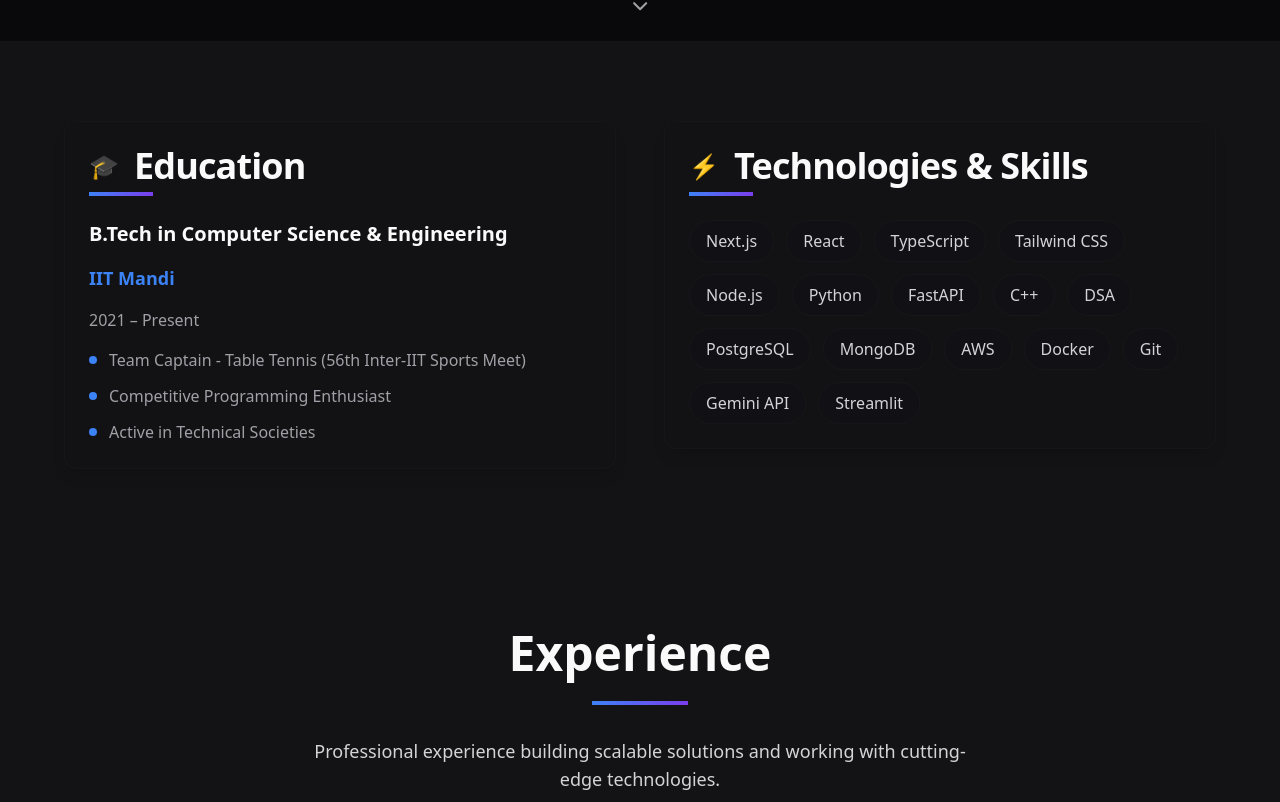
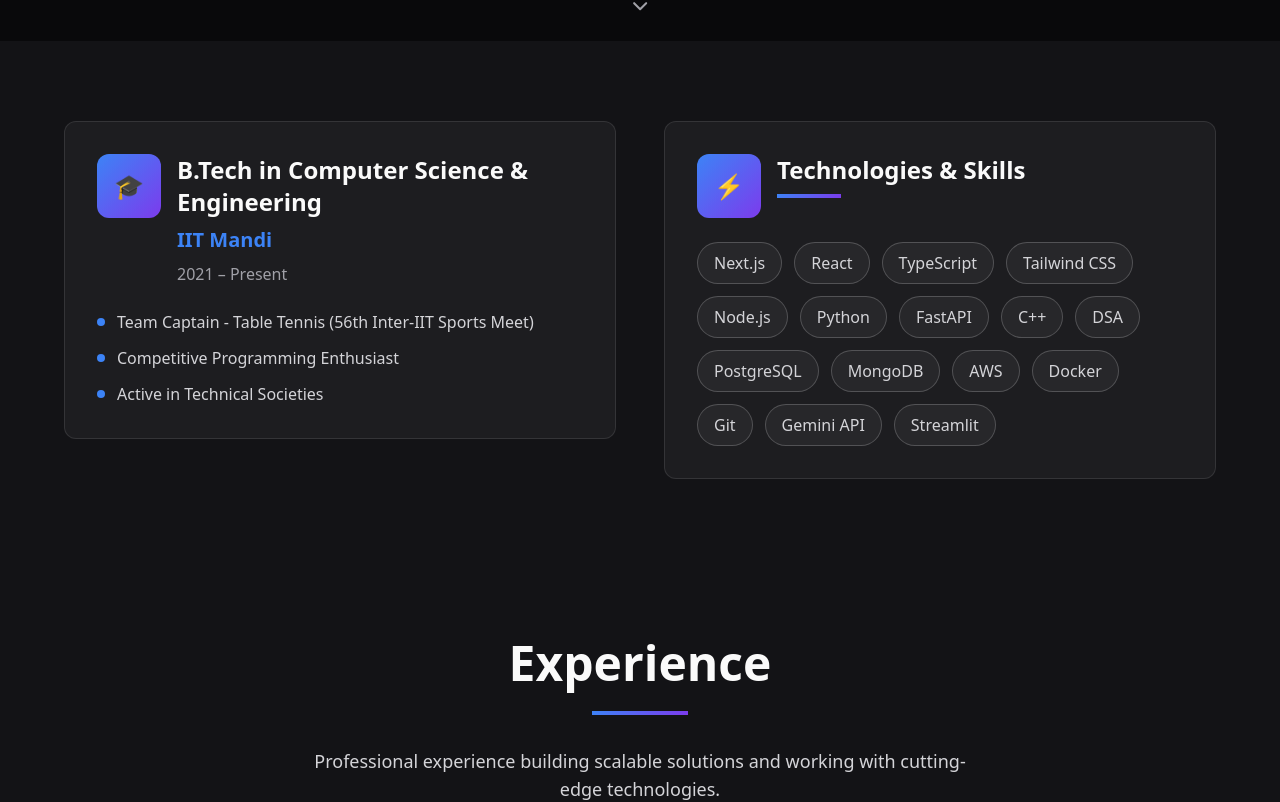
Before and after one commit to Maddy2206/personal_portfolio, a React (Vite) app: page / in a window 1280 px wide. Shown: the part 759-1561 px from the top of the page. Built offline with nearby package versions, Linux system fonts and the light colour scheme.

Commit message:
Refactor: Apply card style and navbar separation
Apply the same card style used in the experience section to the education and technical skills sections. Add a border to each individual technical skill. Implement a visual separation effect for the navbar in light mode.

```diff
--- a/src/components/Navigation.tsx
+++ b/src/components/Navigation.tsx
@@ -57,7 +57,7 @@ export const Navigation = () => {
         className={`fixed top-0 left-0 right-0 z-50 transition-all duration-300 ${
           isScrolled
             ? "bg-background/80 backdrop-blur-md border-b border-border shadow-lg"
-            : "bg-background/20 backdrop-blur-sm border-b border-border/20"
+            : "bg-background/20 backdrop-blur-sm border-b border-border/30 shadow-sm"
         }`}
       >
         <div className="container mx-auto px-6">
--- a/src/components/sections/AboutSection.tsx
+++ b/src/components/sections/AboutSection.tsx
@@ -1,7 +1,6 @@
 import { motion } from "framer-motion";
 import { useInView } from "react-intersection-observer";
 import { Code, Database, Globe, Zap } from "lucide-react";
-import { Card, CardContent, CardHeader, CardTitle } from "@/components/ui/card";
 
 const skills = [
   { name: "Next.js", category: "Frontend" },
@@ -87,68 +86,73 @@ export const AboutSection = () => {
 
             {/* Left Side - Education */}
             <motion.div variants={itemVariants}>
-              <Card className="border border-border/50 bg-card/80 backdrop-blur-sm shadow-lg">
-                <CardHeader>
-                  <CardTitle className="text-3xl md:text-4xl font-bold text-foreground flex items-center gap-4">
+              <motion.div
+                whileHover={{ scale: 1.02 }}
+                className="bg-portfolio-elevated rounded-xl p-8 border border-white/10 hover:border-accent-primary/30 transition-all duration-300"
+              >
+                <div className="flex items-start space-x-4 mb-6">
+                  <div className="w-16 h-16 bg-gradient-primary rounded-xl flex items-center justify-center flex-shrink-0">
                     <span className="text-2xl">🎓</span>
-                    Education
-                  </CardTitle>
-                  <div className="w-16 h-1 bg-gradient-primary"></div>
-                </CardHeader>
-                <CardContent className="space-y-6">
-                  <div className="space-y-4">
-                    <h3 className="text-xl font-bold text-foreground">
+                  </div>
+                  <div>
+                    <h3 className="text-2xl font-bold text-text-primary mb-2">
                       B.Tech in Computer Science & Engineering
                     </h3>
-                    <h4 className="text-lg text-primary font-semibold">
+                    <h4 className="text-xl text-accent-primary font-semibold mb-2">
                       IIT Mandi
                     </h4>
-                    <p className="text-muted-foreground">2021 – Present</p>
-
-                    <div className="space-y-3 mt-4">
-                      <div className="flex items-center">
-                        <span className="w-2 h-2 bg-primary rounded-full mr-3"></span>
-                        <span className="text-muted-foreground">Team Captain - Table Tennis (56th Inter-IIT Sports Meet)</span>
-                      </div>
-                      <div className="flex items-center">
-                        <span className="w-2 h-2 bg-primary rounded-full mr-3"></span>
-                        <span className="text-muted-foreground">Competitive Programming Enthusiast</span>
-                      </div>
-                      <div className="flex items-center">
-                        <span className="w-2 h-2 bg-primary rounded-full mr-3"></span>
-                        <span className="text-muted-foreground">Active in Technical Societies</span>
+                    <p className="text-text-muted">2021 – Present</p>
                   </div>
                 </div>
+
+                <div className="space-y-3">
+                  <div className="flex items-start">
+                    <div className="w-2 h-2 bg-accent-primary rounded-full mt-2 mr-3 flex-shrink-0"></div>
+                    <span className="text-text-secondary">Team Captain - Table Tennis (56th Inter-IIT Sports Meet)</span>
                   </div>
-                </CardContent>
-              </Card>
+                  <div className="flex items-start">
+                    <div className="w-2 h-2 bg-accent-primary rounded-full mt-2 mr-3 flex-shrink-0"></div>
+                    <span className="text-text-secondary">Competitive Programming Enthusiast</span>
+                  </div>
+                  <div className="flex items-start">
+                    <div className="w-2 h-2 bg-accent-primary rounded-full mt-2 mr-3 flex-shrink-0"></div>
+                    <span className="text-text-secondary">Active in Technical Societies</span>
+                  </div>
+                </div>
+              </motion.div>
             </motion.div>
 
             {/* Right Side - Technologies & Skills */}
             <motion.div variants={itemVariants}>
-              <Card className="border border-border/50 bg-card/80 backdrop-blur-sm shadow-lg">
-                <CardHeader>
-                  <CardTitle className="text-3xl md:text-4xl font-bold text-foreground flex items-center gap-4">
+              <motion.div
+                whileHover={{ scale: 1.02 }}
+                className="bg-portfolio-elevated rounded-xl p-8 border border-white/10 hover:border-accent-primary/30 transition-all duration-300"
+              >
+                <div className="flex items-start space-x-4 mb-6">
+                  <div className="w-16 h-16 bg-gradient-primary rounded-xl flex items-center justify-center flex-shrink-0">
                     <span className="text-2xl">⚡</span>
+                  </div>
+                  <div>
+                    <h3 className="text-2xl font-bold text-text-primary mb-2">
                       Technologies & Skills
-                  </CardTitle>
+                    </h3>
                     <div className="w-16 h-1 bg-gradient-primary"></div>
-                </CardHeader>
-                <CardContent>
+                  </div>
+                </div>
+
                 <div className="flex flex-wrap gap-3">
                   {skills.map((skill) => (
                     <motion.span
                       key={skill.name}
                       whileHover={{ scale: 1.05 }}
-                        className="px-4 py-2 bg-secondary/50 rounded-full text-secondary-foreground border border-border/50
-                                 hover:border-primary/50 hover:text-primary transition-all duration-300 cursor-default"
+                      className="px-4 py-2 bg-portfolio-glass rounded-full text-text-secondary border border-white/20
+                               hover:border-accent-primary/50 hover:text-accent-primary transition-all duration-300 cursor-default"
                     >
                       {skill.name}
                     </motion.span>
                   ))}
                 </div>
-                </CardContent>
-              </Card>
+              </motion.div>
             </motion.div>
           </div>
         </motion.div>
```
Lines whose indentation alone changed are shown as unchanged.
